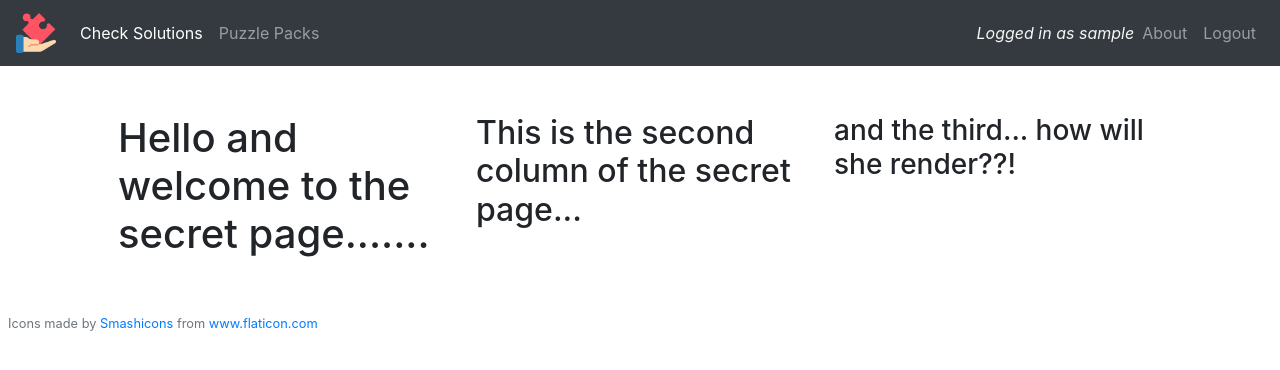
After one commit to exanthis/cs50finalproject, a Flask app: page /chad in a window 1280 px wide. The commit adds this page. Shown: the top 370 px of the page. Run offline with Flask 2, Linux system fonts and the light colour scheme; the visitor is signed in with stand-in values (Sample User, id 1); data comes from the database, SQL or seed files in the repository; some libraries are stand-ins or nearby versions.

Commit message:
storing user's solved questions properly

```diff
--- a/application.py
+++ b/application.py
@@ -1,8 +1,8 @@
 from flask import Flask, redirect, render_template, request, flash, url_for, jsonify
 from flask_sqlalchemy import SQLAlchemy
 from solutions import check
-from forms import RegistrationForm, LoginForm
-
+from flask_bcrypt import Bcrypt
+from flask_login import LoginManager, login_user, current_user, logout_user, login_required
 
 # Configure application
 app = Flask(__name__)
@@ -12,12 +12,18 @@ app.config['SECRET_KEY'] = 'c3c622ac561c3a11930731cd3aa5ee35'
 app.config["TEMPLATES_AUTO_RELOAD"] = True
 
 app.config['DEBUG'] = True
-app.config['SQLALCHEMY_DATABASE_URI'] = 'postgresql://postgres:eagleitsa119@localhost:5432/finaldb'
+app.config['SQLALCHEMY_DATABASE_URI'] = 'postgresql://postgres:eagleitsa119@localhost:5432/finaldbu'
 SQLALCHEMY_TRACK_MODIFICATIONS = True
 db = SQLAlchemy(app)
+bcrypt = Bcrypt(app)
+login_manager = LoginManager(app)
+# Login required stuff
+login_manager.login_view = 'login'
+login_manager.login_message_category = 'warning'
 
+from models import User, Questions, Questionnames
+from forms import RegistrationForm, LoginForm
 
-from models import User, Questions
 
 @app.after_request
 def after_request(response):
@@ -28,18 +34,37 @@ def after_request(response):
     return response
 
 
+@app.route('/chad')
+@login_required
+def chad():
+    return render_template('chad.html', title='CHAD!!!!!')
+
+
 @app.route("/", methods=["GET", "POST"])
 def index():
-    return render_template('index.html', title="Check Solutions")
+    if current_user.is_authenticated:
+        user = User.query.filter_by(email=current_user.email).first()
+        solved_problems = Questions.query.filter_by(user_id=user.id).all()
+
+        return render_template('index.html', title="Check Solutions")
+    else:
+        return render_template('index.html', title="Check Solutions")
 
 
 @app.route("/register", methods=['GET', 'POST'])
 def register():
+    if current_user.is_authenticated:
+        flash('You are already logged in.', 'info')
+        return redirect(url_for('index'))
     form = RegistrationForm()
     # Did the form validate when submitted, POST request
     if form.validate_on_submit():
-        # Flash message
-        flash(f'Your account has been created. You are now able to log in', 'success')
+        # Add to database
+        hashed_password = bcrypt.generate_password_hash(form.password.data).decode('utf-8')
+        user = User(username=form.username.data, email=form.email.data, password=hashed_password)
+        db.session.add(user)
+        db.session.commit()
+        flash(f'Your account has been created. You are now able to log in.', 'success')
         return redirect(url_for('login'))
     return render_template('register.html', title='Register', form=form)
 
@@ -47,14 +72,28 @@ def register():
 @app.route("/login", methods=['GET', 'POST'])
 def login():
     form = LoginForm()
+    if form.validate_on_submit():
+        user = User.query.filter_by(email=form.email.data).first()
+        print(user)
+        if user and bcrypt.check_password_hash(user.password, form.password.data):
+            login_user(user, remember=form.remember.data)
+            next_page = request.args.get('next')
+            return redirect(next_page) if next_page else redirect(url_for('index'))
+        else:
+            flash('Login unsuccessful. Check email and password.', 'danger')
     return render_template('login.html', title='Login', form=form)
+
+
+@app.route("/logout")
+def logout():
+    logout_user()
+    return redirect(url_for('index'))
 
 
 @app.route("/form", methods=["POST"])
 def submit():
     # Validate form submission server side - check that all the required 'name="xyz"' attributes
     # are received. if not, redirect to error. (server-side)
-    print("in /form")
     if not request.form.get("year"):
         return render_template("error.html", message="You failed to provide a year")
     if not request.form.get("choosequestion"):
@@ -68,9 +107,23 @@ def submit():
     # Check answer, using our check function in solutions.py.
     response = check(year, question, answer)
     if response == "correct":
-        flash(f"Well done, you solved {year}'s Question #{question} - {answer} is correct!",
-              'success')
-        # do database thingies
+        # Find question_id from the Questionnames static table, to insert as foreign key in
+        # Questions record
+        questionAnswered = year + '-' + question
+        question_row = Questionnames.query.filter_by(question_number=questionAnswered).first()
+        question_id = question_row.question_id
+        # Insert the solution into the Questions record, so user knows they've solved this one
+        user = User.query.filter_by(email=current_user.email).first()
+        already_solved = Questions.query.filter_by(user_id=user.id, question_id=question_id).first()
+        if already_solved:
+            flash(f"Well done, you solved {year}'s Question #{question} - {answer} is correct!\
+                    But you've solved this one before!", 'info')
+        else:
+            this_solved = Questions(question_id=question_id, user_id=user.id)
+            db.session.add(this_solved)
+            db.session.commit()
+            flash(f"Well done, you solved {year}'s Question #{question} - {answer} is correct!",
+                  'success')
     else:
         flash(f"Unfortunately, {answer} is not the correct answer for {year}'s Question\
               #{question}", 'danger')
--- a/models.py
+++ b/models.py
@@ -1,11 +1,11 @@
-from application import db
+from application import db, login_manager
 from datetime import datetime
 from flask_login import UserMixin
 
 
-# @login_manager.user_loader
-# def load_user(user_id):
-   # return User.query.get(int(user_id))
+@login_manager.user_loader
+def load_user(user_id):
+    return User.query.get(int(user_id))
 
 
 class User(db.Model, UserMixin):
@@ -28,6 +28,9 @@ class User(db.Model, UserMixin):
 
 
 class Questions(db.Model):
+    __table_args__ = (
+        db.UniqueConstraint('user_id', 'question_id', name='unique_user_question'),
+    )
     # A record of the questions solved for every user. Filter by user id and question number.
     # Add in each question as it gets solved.
     solved_id = db.Column(db.Integer, primary_key=True)
--- a/static/styles.css
+++ b/static/styles.css
@@ -4,3 +4,9 @@ main .form-control
     /* override Bootstrap's 100% width for form controls */
     width: auto;
 }
+
+#loggedin
+{
+    color: whitesmoke;
+    font-style: oblique;
+}
--- /dev/null
+++ b/templates/chad.html
@@ -0,0 +1,15 @@
+{% extends "layout.html" %}
+
+{% block main %}
+<div class="row">
+    <div class="col-md-6 col-lg-4">
+        <h1>Hello and welcome to the secret page.......</h1>
+    </div>
+    <div class="col-md-6 col-lg-4">
+        <h2> This is the second column of the secret page...</h2>
+    </div>
+    <div class="col-md-6 col-lg-4">
+        <h3> and the third...  how will she render??!</h3>
+    </div>
+</div>
+{% endblock %}
--- a/templates/index.html
+++ b/templates/index.html
@@ -22,7 +22,7 @@
     <button class="btn btn-primary" type="submit" id="btnSubmit" style="display: none;">Check solution</button>
 </form>
 <br>
-{% if request.method == "POST" %}
+{% if current_user.is_authenticated %}
 <table class="table table-striped table-hover">
     <thead class="thead-dark">
       <tr>
--- a/templates/layout.html
+++ b/templates/layout.html
@@ -18,7 +18,7 @@
   </head>
   <body>
     <nav class="navbar navbar-expand-sm navbar-dark bg-dark">
-        <a class="navbar-brand" href="#"><img src="static/logo.png" alt="Logo" class="img-responsive" width="40px"></a>
+        <a class="navbar-brand" href="{{ url_for('index') }}"><img src="static/logo.png" alt="Logo" class="img-responsive" width="40px"></a>
         <button class="navbar-toggler" type="button" data-toggle="collapse" data-target="#navbarsExample03" aria-controls="navbarsExample03" aria-expanded="false" aria-label="Toggle navigation">
           <span class="navbar-toggler-icon"></span>
         </button>
@@ -35,15 +35,26 @@
             </li>
             {% endfor %}
           </ul>
+          {% if current_user.is_authenticated %}
+          <ul class="navbar-nav">
+            <li class="nav-item ml-auto" class="active" id="loggedin">Logged in as {{ current_user.username }}</li>
+          </ul>
+          {% endif %}
           <ul class="navbar-nav">
             <li class="nav-item ml-auto" class="active"><a class="nav-link" href="{{ url_for('about') }}">About</a></li>
           </ul>
+          {% if current_user.is_authenticated %}
+          <ul class="navbar-nav">
+            <li class="nav-item ml-auto" class="active"><a class="nav-link" href="{{ url_for('logout') }}">Logout</a></li>
+          </ul>
+          {% else %}
           <ul class="navbar-nav">
             <li class="nav-item ml-auto" class="active"><a class="nav-link" href="{{ url_for('register') }}">Register</a></li>
           </ul>
           <ul class="navbar-nav">
             <li class="nav-item ml-auto" class="active"><a class="nav-link" href="{{ url_for('login') }}">Login</a></li>
           </ul>
+          {% endif %}
         </div>
       </nav>
 
```
Also changed, not shown: forms.py (+13 -0 lines), 2 other files.
